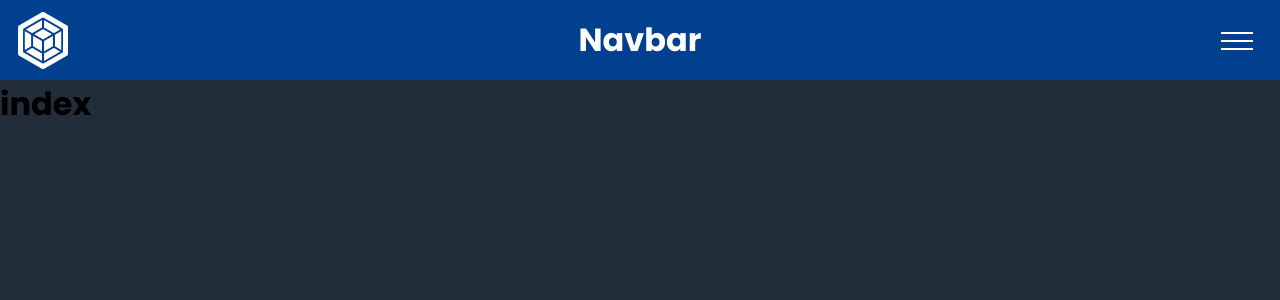
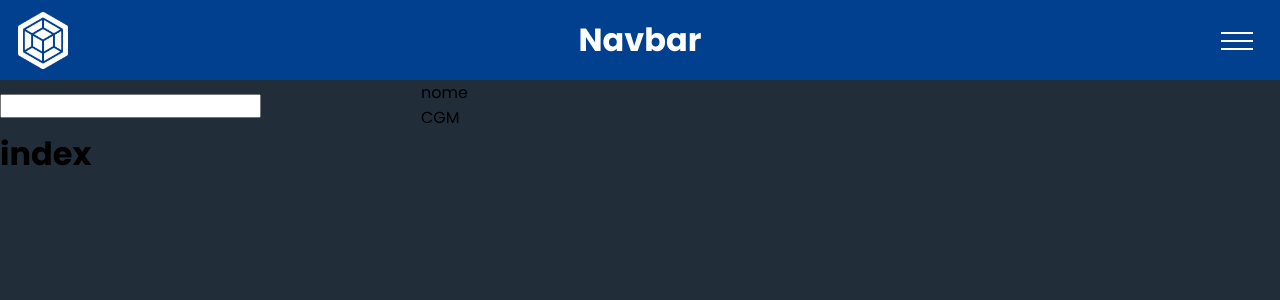
Before and after one commit to Tesserato-Software/CETT-web, a React (Vite) app: page / in a window 1280 px wide. Shown: the top 300 px of the page. Built offline with nearby package versions, Linux system fonts and the light colour scheme.

Commit message:
fakeHeader

```diff
--- /dev/null
+++ b/src/Components/fakeHeader/index.tsx
@@ -0,0 +1,50 @@
+import React, { createContext, useState } from 'react'
+import { Input1 } from './input1'
+import { Input2 } from './input2'
+
+type headerData = {
+    input1: string
+    input2: {
+        name: string;
+        checked?: string;
+        is_enabled: boolean;
+    }[];
+}
+
+type headerContextType = {
+    data: headerData;
+    setData: (data: headerData) => void;
+}
+
+export const headerContext = createContext({} as headerContextType)
+
+export const Container = () => {
+    const [data, setData] = useState<headerData>({
+        input1: '',
+        input2: [
+            {
+                name: 'nome',
+                checked: undefined,
+                is_enabled: true
+            },
+            {
+                name: 'CGM',
+                checked: undefined,
+                is_enabled: true
+            },
+        ]
+    })
+
+    return (
+        <div style={{
+            display: 'flex',
+            alignItems: 'center',
+            gap: '10rem'
+        }}>
+            <headerContext.Provider value={{ data, setData }}>
+                <Input1/>
+                <Input2/>
+            </headerContext.Provider>
+        </div>
+    )
+}
--- /dev/null
+++ b/src/Components/fakeHeader/input1/index.tsx
@@ -0,0 +1,49 @@
+import React, { useContext } from 'react'
+import { headerContext } from '..'
+
+export const Input1 = () => {
+    const { data, setData } = useContext(headerContext)
+
+    return (
+        <div>
+            <input
+                onChange={event => {
+                    console.log(event.target.value)
+
+                    let type_of_input = !isNaN(Number(event.target.value))
+                        ? 'number'
+                        : event.target.value.split('').every(l => isNaN(+l))
+                            ? 'string'
+                            : 'date'
+
+                    setData({
+                        input1: event?.target.value,
+                        input2: data?.input2?.map(item => {
+                            if (type_of_input === 'number') {
+                                return {
+                                    ...item,
+                                    is_enabled: item.name === 'CGM'
+                                }
+                            }
+                            if (type_of_input === 'string') {
+                                return {
+                                    ...item,
+                                    is_enabled: item.name === 'nome'
+                                }
+                            }
+                            return {...item, is_enabled: item.is_enabled = false}
+                        })
+                    })
+                }}
+            />
+            {data?.input2
+                ?.filter(d => !!d.checked)
+                .map((item, index) => (
+                    <div key={index}>
+                        <span>{item.name}: {(!!item.checked) && item.checked}</span>
+                    </div>
+                ))
+            }
+        </div>
+    )
+}
--- /dev/null
+++ b/src/Components/fakeHeader/input2/index.tsx
@@ -0,0 +1,38 @@
+import React, { useContext } from 'react'
+import { headerContext } from '..'
+
+export const Input2 = () => {
+    const {data, setData} = useContext(headerContext)
+
+    return (
+        <div>
+            {data?.input2
+                ?.filter(d => d.is_enabled)
+                ?.map((item, index) => (
+                    <div
+                        key={index}
+                        onClick={() => {
+
+                            setData({
+                                ...data,
+                                input2:
+                                    data?.input2?.map((item, itemIndex) => {
+                                        if (itemIndex === index) {
+                                            return {
+                                                ...item,
+                                                checked: !!item.checked ? undefined : data.input1
+                                            }
+                                        }
+                                        return item
+                                    })
+                            })
+                        }}
+                    >
+                        <span>{item.name}</span>
+                        {item.checked && <span> X</span>}
+                    </div>
+                )
+            )}
+        </div>
+    )
+}
--- a/src/routes/index.tsx
+++ b/src/routes/index.tsx
@@ -1,4 +1,5 @@
 import { Route, Routes } from 'react-router-dom'
+import { Container } from '../Components/fakeHeader'
 import { NavBar } from '../Components/Navbar/NavBar'
 
 export const MainRouts = () => {
@@ -8,6 +9,7 @@ export const MainRouts = () => {
                 title={'Navbar'}
                 have_menu={!window.location.href.includes('login')}
             />
+            <Container/>
             <Routes>
                 <Route
                     index
```
